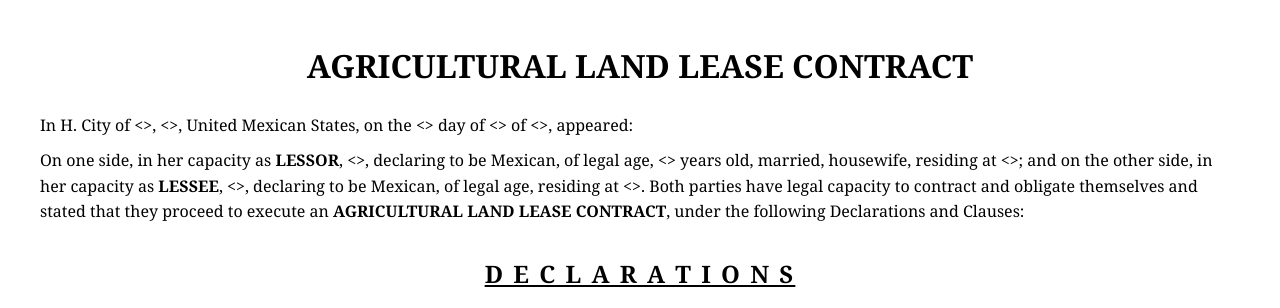
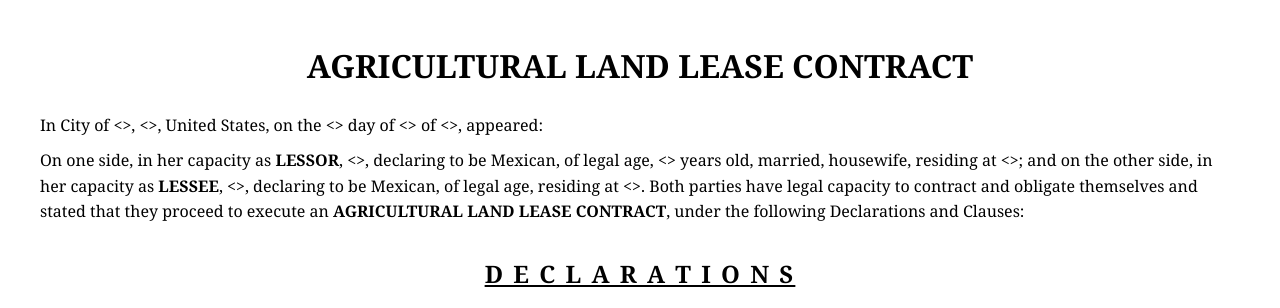
Before and after one commit to susanachavez02/owlerymanagement, a Django app: template templates/cases/agricultural_LandLease_contract.html in a window 1280 px wide. Shown: the top 308 px of the page. Run offline with Django 5.2, Linux system fonts and the light colour scheme; the template is opened without the code that fills it, so the values that code supplies are empty.

Commit message:
agr html fix

```diff
--- a/templates/cases/agricultural_LandLease_contract.html
+++ b/templates/cases/agricultural_LandLease_contract.html
@@ -58,7 +58,7 @@
 
 <h1>AGRICULTURAL LAND LEASE CONTRACT</h1>
 
-<p>In H. City of <<CITY>>, <<STATE>>, United Mexican States, on the <<DAY>> day of <<MONTH>> of <<YEAR>>, appeared:</p>
+<p>In City of <<CITY>>, <<STATE>>, United States, on the <<DAY>> day of <<MONTH>> of <<YEAR>>, appeared:</p>
 
 <p>On one side, in her capacity as <strong>LESSOR</strong>, <<LESSOR>>, declaring to be Mexican, of legal age, <<AGE_LESSOR>> years old, married, housewife, residing at <<ADDRESS_LESSOR>>; and on the other side, in her capacity as <strong>LESSEE</strong>, <<LESSEE>>, declaring to be Mexican, of legal age, residing at <<ADDRESS_LESSEE>>. Both parties have legal capacity to contract and obligate themselves and stated that they proceed to execute an <strong>AGRICULTURAL LAND LEASE CONTRACT</strong>, under the following Declarations and Clauses:</p>
 
```
